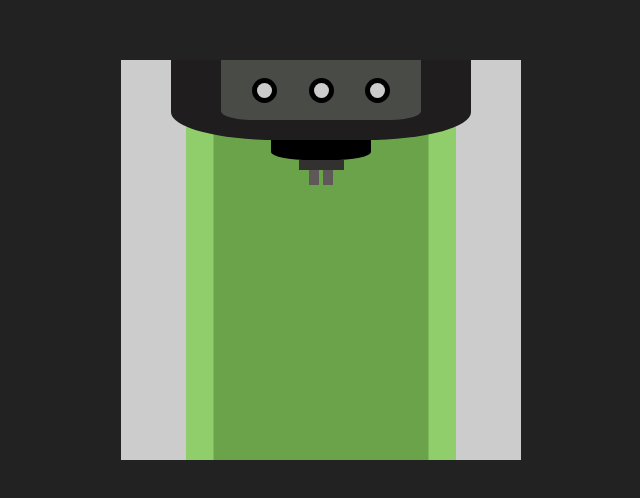
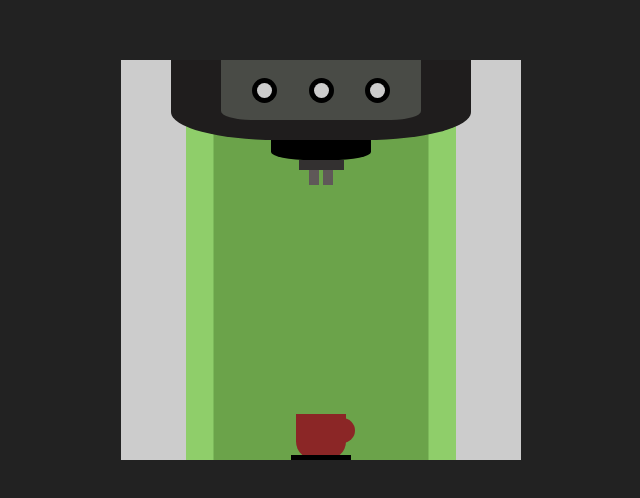
Before and after one commit to GailCodes/coffee-machine, a plain HTML site: page index.html in a window 1280 px wide. Shown: the part 140-638 px from the top of the page, without its empty margins (319-959 px from the left). Drawn offline with nearby package versions, Linux system fonts and the light colour scheme; files that its build step writes are made by us from their sources.

Commit message:
Added cup

```diff
--- a/index.html
+++ b/index.html
@@ -45,7 +45,9 @@
 
 
         <!-- Back panel and cup -->
-        <div class="machine_cup"></div>
+        <div class="machine_cup">
+          <div class="machine_cup_handle"></div>
+        </div>
         <div class="machine_cup_stand"></div>
 
       </div>
--- a/sass/_layout.scss
+++ b/sass/_layout.scss
@@ -6,7 +6,7 @@ Machine Background
   position: absolute;
   height: 400px;
   width: 270px;
-  background-color: rgba(90, 209, 20, 0.527);
+  background-color: #5ad11486;
   top: 0;
   left: 50%;
   transform: translate(-50%);
@@ -19,7 +19,7 @@ Machine Background
   position: absolute;
   height: 400px;
   width: 215px;
-  background-color: rgba(75, 126, 46, 0.527);
+  background-color: #4b7e2e86;
   top: 0;
   left: 50%;
   transform: translate(-50%);
@@ -73,6 +73,8 @@ Machine Background
           height: 25px;
           width: 25px;
           border-radius: 50%;
+
+          cursor: pointer;
 
           .machine_button_inner {
             height: 15px;
@@ -128,16 +130,49 @@ Machine Background
       }
     }
 
-    // .machine_back_panel_outer {
-    //   position: absolute;
-    //   background-color: #cc234c;
-    //   height: 100%;
-    //   width: 200px;
-    //   margin: auto;
+    /*---------
+    Machine Cup
+    ---------*/
+    .machine_cup {
+      position: absolute;
+      bottom: 0;
+      left: 50%;
+      transform: translate(-50%);
+      height: 46px;
+      width: 50px;
 
-    //   top: 0;
-    //   left: 50%;
-    //   transform: translate(-50%);
-    //   z-index: 0;
-    // }
+      border-bottom-left-radius: 40%;
+      border-bottom-right-radius: 40%;
+      background-color: #8b2626;
+
+      z-index: 1;
+    }
+
+    .machine_cup::after {
+      content: '';
+      position: absolute;
+      width: 60px;
+      height: 5px;
+      background-color: #000;
+
+      bottom: 0;
+      left: 50%;
+      transform: translate(-50%);
+    }
+
+    .machine_cup_handle {
+      position: absolute;
+
+      height: 25px;
+      width: 25px;
+      background-color: #8b2626;
+      right: -9px;
+      top: 20%;
+
+      border-top-right-radius: 50%;
+      border-bottom-right-radius: 50%;
+      transform: translate(0 ,-20%);
+
+      z-index: 3;
+    }
 }
```
